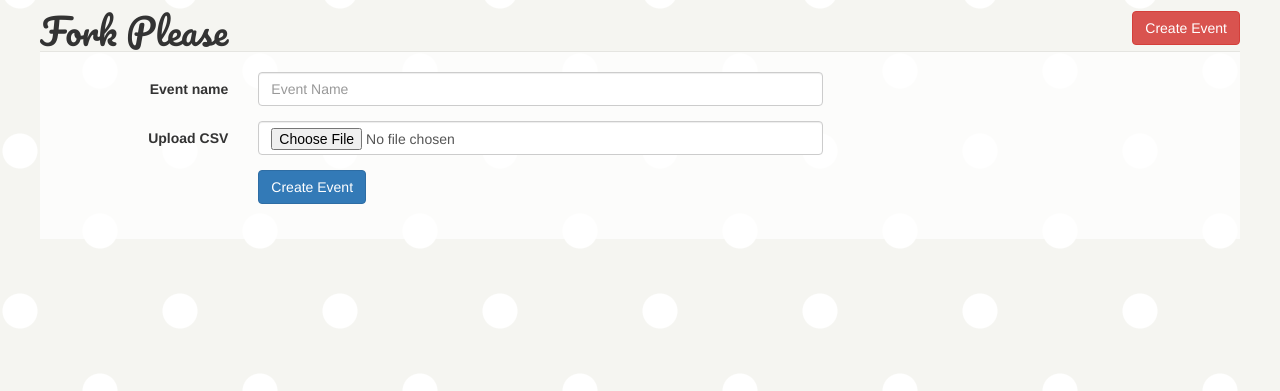
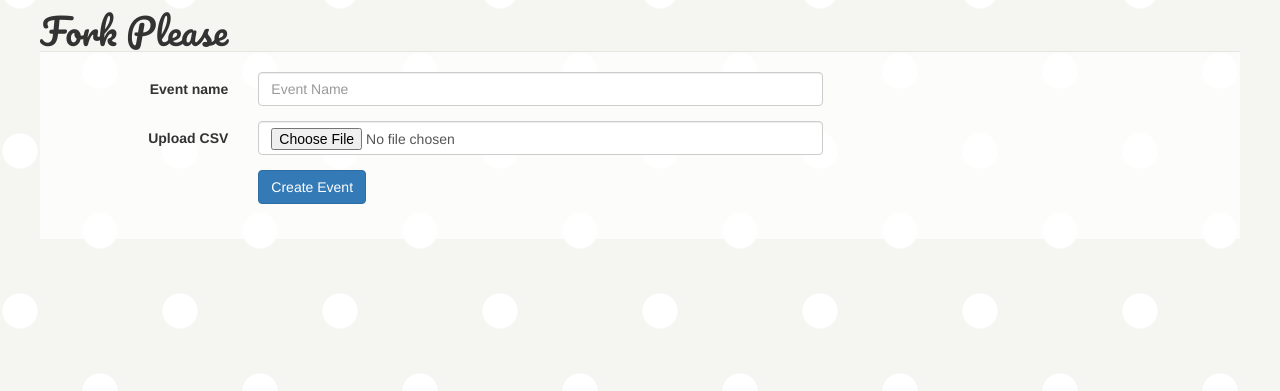
Before and after one commit to kmorrison/fork_please, a Flask app: template templates/upload.html in a window 1280 px wide. Shown: the part 29-420 px from the top of the page. Run offline with Flask 2, Linux system fonts and the light colour scheme; the template is opened without the code that fills it: values that come from a table or form of the project are taken from there, others are empty; some libraries are stand-ins or nearby versions.

Commit message:
Don't put the create button everywhere

```diff
--- a/public/css/fork_please.css
+++ b/public/css/fork_please.css
@@ -45,11 +45,6 @@ header h1 a:hover {
   background: rgba(255, 255, 255, .75);
 }
 
-#upload {
-  margin: 0;
-  float: right;
-}
-
 #headcount_display {
   text-align: right;
 }
--- a/templates/base.html
+++ b/templates/base.html
@@ -17,9 +17,6 @@
       <h1>
         <a href="/">Fork Please</a>
       </h1>
-      <h4 id="upload">
-        <a href="/upload/" class="btn btn-danger">Create Event</a>
-      </h4>
     </header>
 
     <div class='content'>
--- a/templates/events.html
+++ b/templates/events.html
@@ -1,6 +1,9 @@
 {% extends 'base.html' %}
 
 {% block content %}
+<h4 id="upload">
+  <a href="/upload/" class="btn btn-danger">Create Event</a>
+</h4>
 <table class="table">
 {% for event in events %}
 <tr>
```
